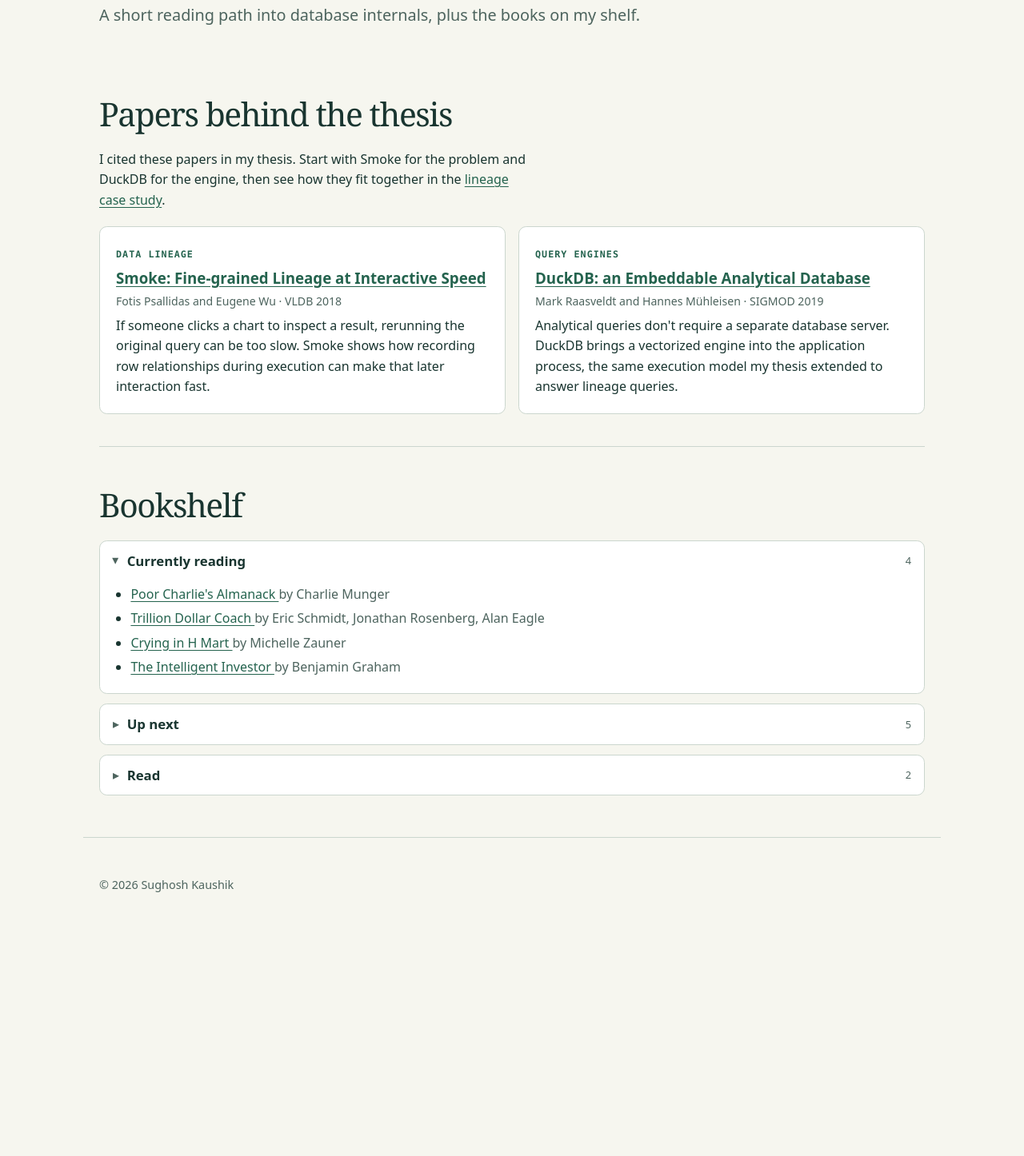
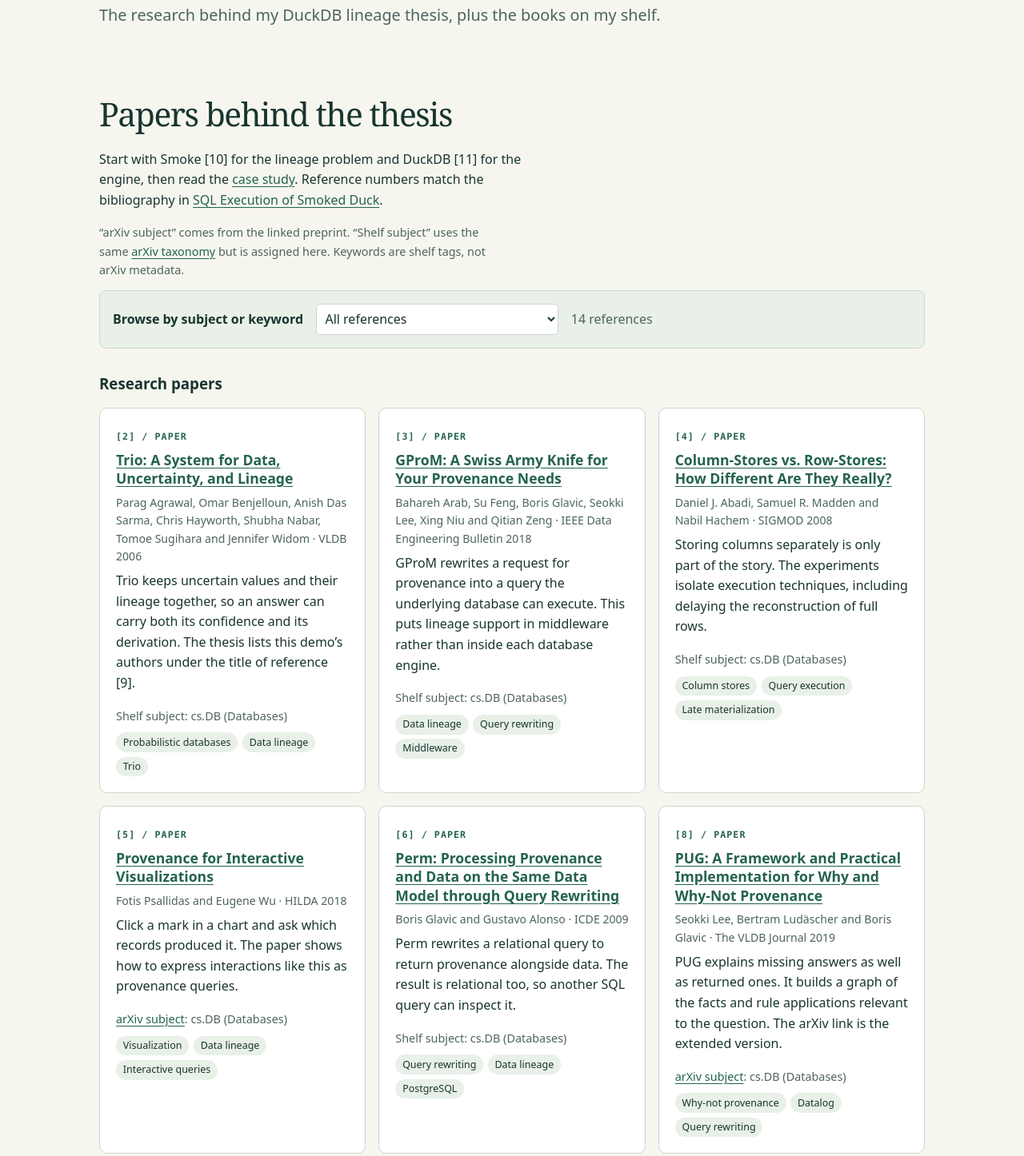
Before and after one commit to sughosh360/sughosh360.github.io, an Astro site: page /reading in a window 1280 px wide. Shown: the part 235-1681 px from the top of the page at 80% size. Before the commit the page ends 1399 px from the top, so only its background shows below. Built offline with nearby package versions, Linux system fonts and the light colour scheme; Astro itself is replaced by a stand-in of ours.

Commit message:
Index the full thesis bibliography by arXiv subject and keyword
Co-Authored-By: Devin AI <158243242+devin-ai-integration[bot]@users.noreply.github.com>

```diff
--- a/src/data/papers.json
+++ b/src/data/papers.json
@@ -1,16 +1,134 @@
 [
   {
+    "ref": 1,
+    "kind": "Industry report",
+    "title": "Data Visualization Tools Market",
+    "citation": "Fortune Business Insights · market research",
+    "url": "https://www.fortunebusinessinsights.com/data-visualization-market-103259",
+    "subjects": [],
+    "keywords": ["Visualization", "Market research"],
+    "note": "Background for the thesis introduction, not a research paper. The publisher updates the market figures over time."
+  },
+  {
+    "ref": 2,
+    "title": "Trio: A System for Data, Uncertainty, and Lineage",
+    "citation": "Parag Agrawal, Omar Benjelloun, Anish Das Sarma, Chris Hayworth, Shubha Nabar, Tomoe Sugihara and Jennifer Widom · VLDB 2006",
+    "url": "https://www.vldb.org/conf/2006/p1151-agrawal.pdf",
+    "subjects": ["cs.DB"],
+    "keywords": ["Probabilistic databases", "Data lineage", "Trio"],
+    "note": "Trio keeps uncertain values and their lineage together, so an answer can carry both its confidence and its derivation. The thesis lists this demo’s authors under the title of reference [9]."
+  },
+  {
+    "ref": 3,
+    "title": "GProM: A Swiss Army Knife for Your Provenance Needs",
+    "citation": "Bahareh Arab, Su Feng, Boris Glavic, Seokki Lee, Xing Niu and Qitian Zeng · IEEE Data Engineering Bulletin 2018",
+    "url": "https://www.cs.uic.edu/~bglavic/dbgroup/bibliography/AF18.html",
+    "subjects": ["cs.DB"],
+    "keywords": ["Data lineage", "Query rewriting", "Middleware"],
+    "note": "GProM rewrites a request for provenance into a query the underlying database can execute. This puts lineage support in middleware rather than inside each database engine."
+  },
+  {
+    "ref": 4,
+    "title": "Column-Stores vs. Row-Stores: How Different Are They Really?",
+    "citation": "Daniel J. Abadi, Samuel R. Madden and Nabil Hachem · SIGMOD 2008",
+    "url": "https://www.cs.umd.edu/~abadi/papers/abadi-sigmod08.pdf",
+    "subjects": ["cs.DB"],
+    "keywords": ["Column stores", "Query execution", "Late materialization"],
+    "note": "Storing columns separately is only part of the story. The experiments isolate execution techniques, including delaying the reconstruction of full rows."
+  },
+  {
+    "ref": 5,
+    "title": "Provenance for Interactive Visualizations",
+    "citation": "Fotis Psallidas and Eugene Wu · HILDA 2018",
+    "url": "https://doi.org/10.1145/3209900.3209904",
+    "arxiv": "1805.02622",
+    "subjects": ["cs.DB"],
+    "keywords": ["Visualization", "Data lineage", "Interactive queries"],
+    "note": "Click a mark in a chart and ask which records produced it. The paper shows how to express interactions like this as provenance queries."
+  },
+  {
+    "ref": 6,
+    "title": "Perm: Processing Provenance and Data on the Same Data Model through Query Rewriting",
+    "citation": "Boris Glavic and Gustavo Alonso · ICDE 2009",
+    "url": "https://www.cs.uic.edu/~bglavic/dbgroup/assets/pdfpubls/GA09.pdf",
+    "subjects": ["cs.DB"],
+    "keywords": ["Query rewriting", "Data lineage", "PostgreSQL"],
+    "note": "Perm rewrites a relational query to return provenance alongside data. The result is relational too, so another SQL query can inspect it."
+  },
+  {
+    "ref": 7,
+    "kind": "Project",
+    "title": "Smoked Duck",
+    "citation": "Cited as unpublished in the thesis · link to the project repository",
+    "url": "https://github.com/cudbg/smokedduck",
+    "subjects": ["cs.DB"],
+    "keywords": ["Data lineage", "DuckDB", "Query execution"],
+    "note": "This is the project my thesis extended. It records which input rows contribute to each output while DuckDB’s operators run."
+  },
+  {
+    "ref": 8,
+    "title": "PUG: A Framework and Practical Implementation for Why and Why-Not Provenance",
+    "citation": "Seokki Lee, Bertram Ludäscher and Boris Glavic · The VLDB Journal 2019",
+    "url": "https://www.cs.uic.edu/~bglavic/dbgroup/bibliography/LL18.html",
+    "arxiv": "1808.05752",
+    "subjects": ["cs.DB"],
+    "keywords": ["Why-not provenance", "Datalog", "Query rewriting"],
+    "note": "PUG explains missing answers as well as returned ones. It builds a graph of the facts and rule applications relevant to the question. The arXiv link is the extended version."
+  },
+  {
+    "ref": 9,
+    "title": "An Introduction to ULDBs and the Trio System",
+    "citation": "Omar Benjelloun, Anish Das Sarma, Chris Hayworth and Jennifer Widom · Stanford InfoLab / IEEE Data Engineering Bulletin 2006",
+    "url": "http://sites.computer.org/debull/A06mar/A06MAR-CD.pdf#page=7",
+    "subjects": ["cs.DB"],
+    "keywords": ["Probabilistic databases", "Data lineage", "Trio"],
+    "note": "The uncertainty-lineage database model links alternative values to their derivations. TriQL extends SQL so a query can ask about lineage and confidence."
+  },
+  {
+    "ref": 10,
     "title": "Smoke: Fine-grained Lineage at Interactive Speed",
     "citation": "Fotis Psallidas and Eugene Wu · VLDB 2018",
-    "topic": "Data lineage",
+    "arxiv": "1801.07237",
+    "subjects": ["cs.DB"],
+    "keywords": ["Data lineage", "Query execution", "Interactive queries"],
     "url": "https://www.vldb.org/pvldb/vol11/p719-psallidas.pdf",
     "note": "If someone clicks a chart to inspect a result, rerunning the original query can be too slow. Smoke shows how recording row relationships during execution can make that later interaction fast."
   },
   {
+    "ref": 11,
     "title": "DuckDB: an Embeddable Analytical Database",
     "citation": "Mark Raasveldt and Hannes Mühleisen · SIGMOD 2019",
-    "topic": "Query engines",
+    "subjects": ["cs.DB"],
+    "keywords": ["DuckDB", "Query execution", "Vectorized execution"],
     "url": "https://duckdb.org/pdf/SIGMOD2019-demo-duckdb.pdf",
     "note": "Analytical queries don't require a separate database server. DuckDB brings a vectorized engine into the application process, the same execution model my thesis extended to answer lineage queries."
+  },
+  {
+    "ref": 12,
+    "title": "Provenance Semirings",
+    "citation": "Todd J. Green, Grigoris Karvounarakis and Val Tannen · PODS 2007",
+    "url": "https://www.cs.ucdavis.edu/~green/papers/pods07.pdf",
+    "subjects": ["cs.DB", "cs.LO"],
+    "keywords": ["Semirings", "Relational algebra", "Data lineage"],
+    "note": "Annotate each input tuple with a symbol. Multiplication records inputs used together; addition records alternative derivations of the same result."
+  },
+  {
+    "ref": 13,
+    "title": "You Say ‘What’, I Hear ‘Where’ and ‘Why’: (Mis-)Interpreting SQL to Derive Fine-Grained Provenance",
+    "citation": "Tobias Müller, Benjamin Dietrich and Torsten Grust · PVLDB 2018",
+    "url": "https://arxiv.org/abs/1805.11517",
+    "arxiv": "1805.11517",
+    "subjects": ["cs.DB"],
+    "keywords": ["Query rewriting", "Where-provenance", "Why-provenance"],
+    "note": "One query execution records control decisions. A second follows that record to compute dependencies rather than values, revealing where results came from and why they appeared."
+  },
+  {
+    "ref": 14,
+    "title": "Tracing the Lineage of View Data in a Warehousing Environment",
+    "citation": "Yingwei Cui, Jennifer Widom and Janet L. Wiener · ACM Transactions on Database Systems 2000",
+    "url": "https://doi.org/10.1145/357775.357777",
+    "subjects": ["cs.DB"],
+    "keywords": ["Data lineage", "Materialized views", "Data warehousing"],
+    "note": "Given a tuple in a warehouse view, which source tuples contributed to it? The paper studies how to trace those inputs through relational view definitions."
   }
 ]
--- a/src/pages/index.astro
+++ b/src/pages/index.astro
@@ -50,7 +50,7 @@ import { site } from '../data/site';
   <section id="reading">
     <p class="eyebrow">03 / Bookshelf</p>
     <h2>Papers &amp; reading</h2>
-    <p>Start with two papers behind my DuckDB research: one on why lineage needs to be fast, the other on the engine that made it possible to experiment.</p>
+    <p>Explore the papers I cited in my DuckDB thesis, from provenance semirings to column stores. Browse by subject or keyword, or start with the short notes on Smoke and DuckDB.</p>
     <a href="/reading/">Browse the reading shelf <span aria-hidden="true">→</span></a>
   </section>
 
--- a/src/pages/reading.astro
+++ b/src/pages/reading.astro
@@ -5,31 +5,69 @@ import papers from '../data/papers.json';
 import books from '../data/books.json';
 import type { Book } from '../data/site';
 
+const subjectNames: Record<string, string> = {
+  'cs.DB': 'Databases',
+  'cs.LO': 'Logic in Computer Science',
+};
+const subjects = [...new Set(papers.flatMap(paper => paper.subjects))].sort();
+const keywords = [...new Set(papers.flatMap(paper => paper.keywords))].sort();
+const sections = [
+  { heading: 'Research papers', refs: papers.filter(paper => !paper.kind) },
+  { heading: 'Other cited sources', refs: papers.filter(paper => paper.kind) },
+];
 const groups = [
   { status: 'reading', heading: 'Currently reading' },
   { status: 'next', heading: 'Up next' },
   { status: 'read', heading: 'Read' },
 ] as const;
 ---
-<Base title="Papers & reading | Sughosh Kaushik" description="Two papers behind my DuckDB research, what each explains, and a shelf of books I'm reading.">
+<Base title="Papers & reading | Sughosh Kaushik" description="Browse the bibliography of SQL Execution of Smoked Duck by arXiv subject and topic keyword, alongside my bookshelf.">
   <header class="intro">
     <p class="eyebrow">Field notes / Reading shelf</p>
     <h1>Papers &amp; reading</h1>
-    <p class="lead">A short reading path into database internals, plus the books on my shelf.</p>
+    <p class="lead">The research behind my DuckDB lineage thesis, plus the books on my shelf.</p>
   </header>
   <section aria-labelledby="papers">
     <h2 id="papers">Papers behind the thesis</h2>
-    <p>I cited these papers in my thesis. Start with Smoke for the problem and DuckDB for the engine, then see how they fit together in the <a href="/notes/lineage-in-duckdb/">lineage case study</a>.</p>
-    <div class="papers">
-      {papers.map((paper) => (
-        <article>
-          <p class="eyebrow">{paper.topic}</p>
-          <h3><a href={paper.url}>{paper.title}</a></h3>
-          <p class="muted">{paper.citation}</p>
-          <p>{paper.note}</p>
-        </article>
-      ))}
+    <p>Start with Smoke [10] for the lineage problem and DuckDB [11] for the engine, then read the <a href="/notes/lineage-in-duckdb/">case study</a>. Reference numbers match the bibliography in <a href="https://github.com/sughosh360/Thesis/blob/master/Smoked_Duck.pdf">SQL Execution of Smoked Duck</a>.</p>
+    <p class="guide">“arXiv subject” comes from the linked preprint. “Shelf subject” uses the same <a href="https://arxiv.org/category_taxonomy">arXiv taxonomy</a> but is assigned here. Keywords are shelf tags, not arXiv metadata.</p>
+    <div class="tools" data-tools hidden>
+      <label for="topic">Browse by subject or keyword</label>
+      <select id="topic">
+        <option value="">All references</option>
+        <optgroup label="Subjects">
+          {subjects.map(code => <option value={code}>{code} · {subjectNames[code]}</option>)}
+        </optgroup>
+        <optgroup label="Keywords">
+          {keywords.map(keyword => <option value={keyword}>{keyword}</option>)}
+        </optgroup>
+      </select>
+      <span class="muted" role="status" data-count>{papers.length} references</span>
     </div>
+    {sections.map(({ heading, refs }) => (
+      <div class="group" data-group>
+        <h3>{heading}</h3>
+        <div class="papers">
+          {refs.map(paper => (
+            <article id={`ref-${paper.ref}`} data-tags={JSON.stringify([...paper.subjects, ...paper.keywords])}>
+              <p class="eyebrow">[{paper.ref}] / {paper.kind ?? 'Paper'}</p>
+              <h4><a href={paper.url}>{paper.title}</a></h4>
+              <p class="muted">{paper.citation}</p>
+              <p>{paper.note}</p>
+              {paper.subjects.length > 0 && (
+                <p class="subjects">
+                  {paper.arxiv ? <a href={`https://arxiv.org/abs/${paper.arxiv}`}>arXiv subject</a> : 'Shelf subject'}:
+                  {' '}{paper.subjects.map(code => `${code} (${subjectNames[code]})`).join('; ')}
+                </p>
+              )}
+              <ul class="tags" aria-label="Keywords">
+                {paper.keywords.map(keyword => <li>{keyword}</li>)}
+              </ul>
+            </article>
+          ))}
+        </div>
+      </div>
+    ))}
   </section>
   <section aria-labelledby="books">
     <h2 id="books">Bookshelf</h2>
@@ -38,13 +76,50 @@ const groups = [
     )}
   </section>
 </Base>
+<script>
+  const topic = document.querySelector<HTMLSelectElement>('#topic');
+  const tools = document.querySelector<HTMLElement>('[data-tools]');
+  const count = document.querySelector<HTMLElement>('[data-count]');
+  if (topic && tools && count) {
+    const groups = Array.from(document.querySelectorAll<HTMLElement>('[data-group]'), group => ({
+      group, cards: Array.from(group.querySelectorAll<HTMLElement>('[data-tags]'), card => ({
+        card, tags: JSON.parse(card.dataset.tags!) as string[],
+      })),
+    }));
+    const filter = () => {
+      let visible = 0;
+      for (const { group, cards } of groups) {
+        let matches = 0;
+        for (const { card, tags } of cards) {
+          card.hidden = !!topic.value && !tags.includes(topic.value);
+          if (!card.hidden) matches++;
+        }
+        group.hidden = matches === 0;
+        visible += matches;
+      }
+      count.textContent = `${visible} reference${visible === 1 ? '' : 's'}`;
+    };
+    topic.addEventListener('change', filter);
+    filter();
+    tools.hidden = false;
+  }
+</script>
 <style>
   .intro { padding-block: 3rem 1rem; }
   .intro h1 { font-size: clamp(2.8rem, 6vw, 4.5rem); margin: .5rem 0; }
   .papers { display: grid; grid-template-columns: repeat(auto-fit, minmax(min(100%, 19rem), 1fr)); gap: 1rem; margin-top: 1.2rem; }
   article { background: var(--card); border: 1px solid var(--border); border-radius: .6rem; padding: 1.25rem; }
-  article h3 { margin: .6rem 0 .3rem; }
+  .guide, .subjects { color: var(--muted); font-size: .9rem; }
+  .tools { padding: 1rem; border: 1px solid var(--border); border-radius: .5rem; background: var(--wash); }
+  .tools:not([hidden]) { display: flex; flex-wrap: wrap; align-items: center; gap: .5rem 1rem; }
+  label { font-weight: 600; }
+  select { max-width: 100%; font: inherit; background: var(--card); color: var(--fg); padding: .4rem; border: 1px solid var(--border); border-radius: .3rem; }
+  .group { margin-top: 2rem; }
+  article h4 { margin: .6rem 0 .3rem; font-size: 1.1rem; line-height: 1.35; }
   article p { margin: .4rem 0 0; }
   article .muted { font-size: .88rem; }
+  article .subjects { margin-top: 1rem; }
+  .tags { display: flex; flex-wrap: wrap; gap: .35rem; list-style: none; margin: .6rem 0 0; padding: 0; }
+  .tags li { padding: .15rem .55rem; font-size: .78rem; border-radius: 1rem; background: var(--wash); }
   section > p { max-width: 60ch; }
 </style>
```
Also changed, not shown: README.md.
